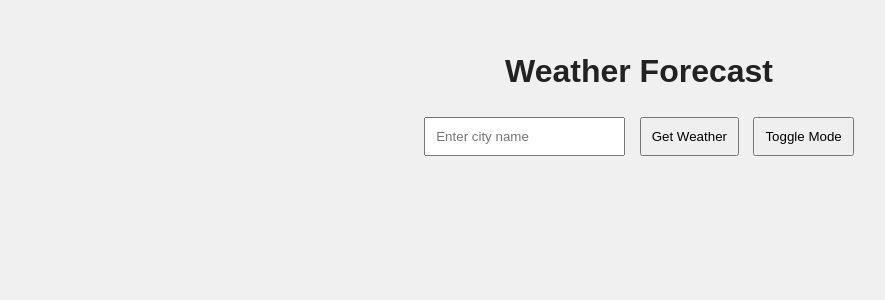
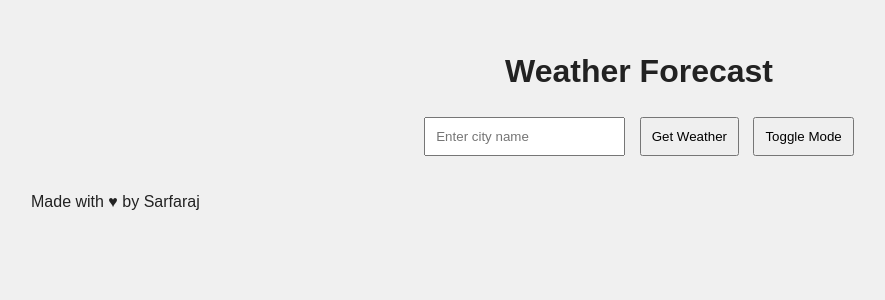
Before and after one commit to SA100853/weather-app, a Flask app: page / in a window 1280 px wide. Shown: the top 300 px of the page, without its empty margins (1-886 px from the left). Run offline with Flask 3, Linux system fonts and the light colour scheme.

Commit message:
Update index.html
f

```diff
--- a/templates/index.html
+++ b/templates/index.html
@@ -13,7 +13,7 @@
         <form method="POST">
             <input type="text" name="city" placeholder="Enter city name" required>
             <button type="submit">Get Weather</button>
-            <button type="button" onclick="toggleTheme()">Toggle Mode</button>
+            <button type="button" id="toggle-btn" onclick="toggleTheme()">Toggle Mode</button>
         </form>
 
         {% if weather %}
@@ -35,5 +35,9 @@
             </div>
         {% endif %}
     </div>
+
+    <footer>
+        <p>Made with ♥ by Sarfaraj</p>
+    </footer>
 </body>
 </html>
```
